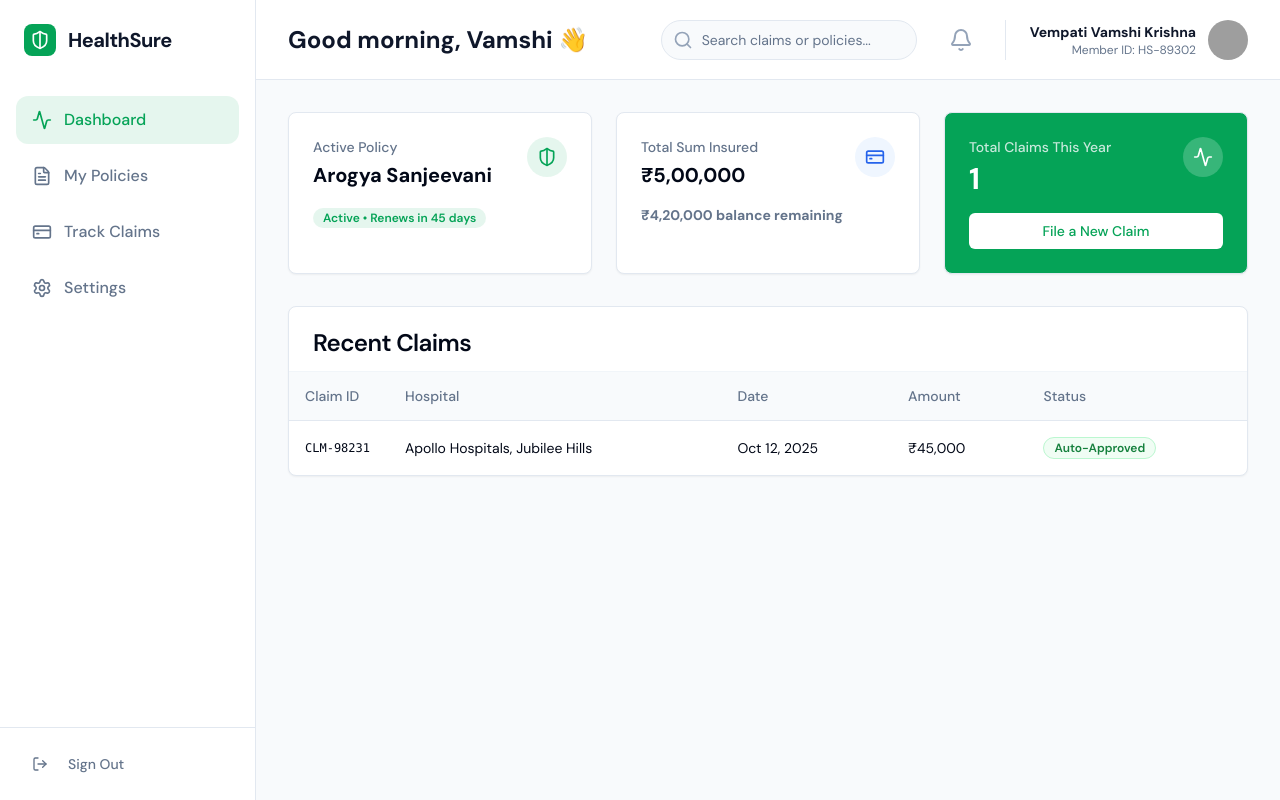
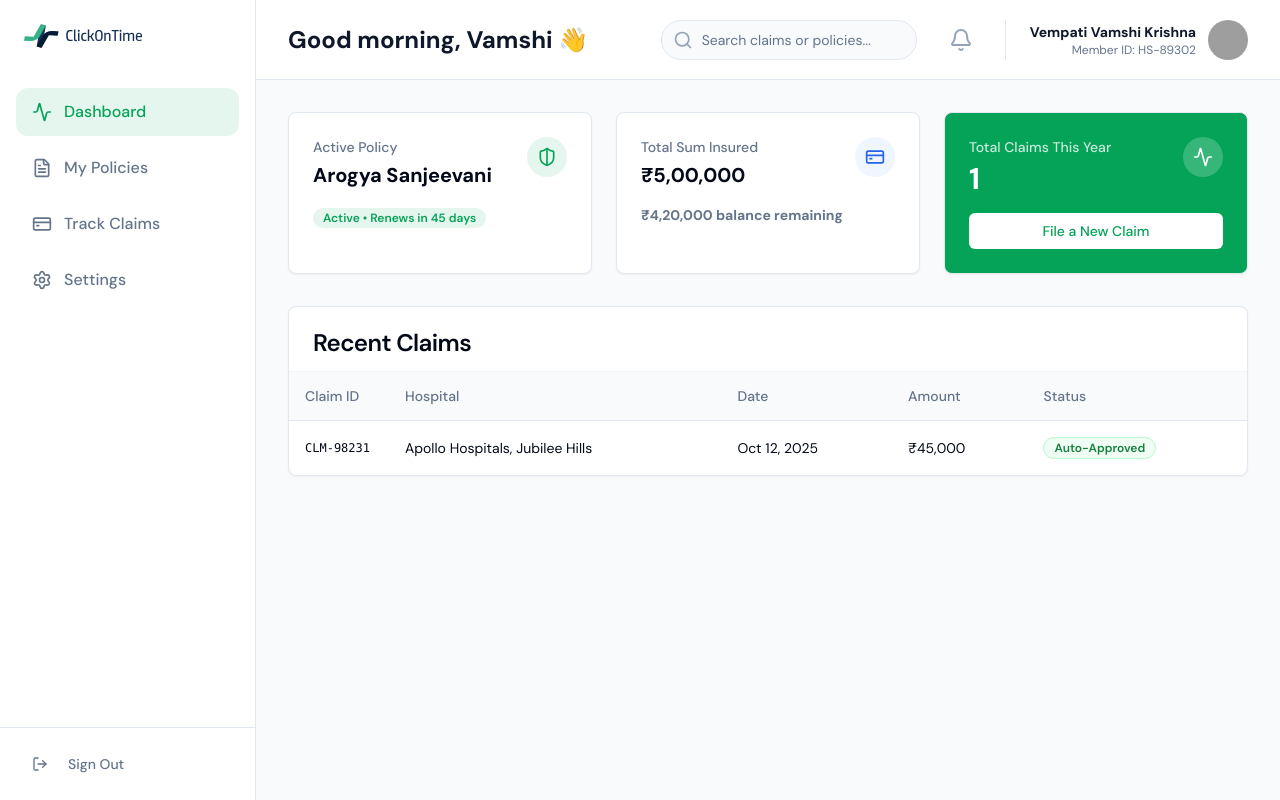
Before and after one commit to quantiratechnologies-gif/Health-Insurance-Management, a React (Vite) app in the folder health-app/: page /patient in a window 1280 px wide. Built offline with nearby package versions, Linux system fonts and the light colour scheme; grey boxes are pictures that could not be loaded.

Commit message:
Implement client SVG Logo component across all portals

```diff
--- a/health-app/src/App.tsx
+++ b/health-app/src/App.tsx
@@ -1,6 +1,7 @@
 import { BrowserRouter as Router, Routes, Route, useNavigate } from 'react-router-dom'
 import { useState } from 'react'
-import { ShieldHalf, Building2, User, ShieldCheck } from "lucide-react"
+import { Building2, User, ShieldCheck } from "lucide-react"
+import { Logo } from "./components/Logo"
 
 import { Button } from "@/components/ui/button"
 import {
@@ -42,11 +43,8 @@ function LoginScreen() {
     <div className="min-h-screen bg-slate-50 flex flex-col justify-center items-center p-4">
       {/* Brand Header */}
       <div className="flex flex-col items-center mb-8 cursor-pointer" onClick={() => navigate('/knowledge-base')}>
-        <div className="w-14 h-14 bg-white rounded-2xl shadow-sm border border-slate-100 flex items-center justify-center mb-4">
-          <ShieldHalf className="w-8 h-8 text-primary" />
-        </div>
-        <h1 className="text-3xl font-extrabold tracking-tight text-slate-900">HealthSure</h1>
-        <p className="text-slate-500 mt-1">Unified Platform Access</p>
+        <Logo className="h-10 w-auto" />
+        <p className="text-slate-500 mt-2">Unified Platform Access</p>
       </div>
 
       <Tabs defaultValue="patient" className="w-full max-w-[400px]">
--- /dev/null
+++ b/health-app/src/components/Logo.tsx
@@ -0,0 +1,33 @@
+export function Logo({ className = "h-8" }: { className?: string }) {
+  return (
+    <svg className={className} xmlns="http://www.w3.org/2000/svg" viewBox="0 0 481.1 97.8">
+      <defs>
+        <style>
+          {`
+            .st0 { fill: #193259; }
+            .st1 { fill: #051a34; }
+            .st2 { fill: #36b286; }
+          `}
+        </style>
+      </defs>
+      <g>
+        <polygon className="st0" points="73.5 91.9 51.6 90.7 67 5.5 89 6.7 73.5 91.9"/>
+        <path className="st1" d="M140.5,29.6l-3.3,18.1-35.8-1.9-30,52.1-9.9-3.2-10.1-3.3,16.1-28,8.8-15.2c7.3-12.6,23.4-20.6,39.8-19.7l24.3,1.3Z"/>
+        <path className="st2" d="M89.1,6.5l-16.3,28.3-8.6,14.9c-7.3,12.6-23.4,20.6-39.8,19.7l-24.4-1.3,3.3-18.1,35.9,1.9L69.1,0l19.9,6.5Z"/>
+      </g>
+      <g>
+        <path className="st0" d="M187.3,24c5,0,9,.7,10.9,1.1l-1,5c-2.9-.4-6-.9-9.3-.9-6.2,0-9.5,4.3-9.5,17.5s2.5,17.7,9.8,17.7,6.5-.4,9.3-1.3l1,5.1c-2.8.8-5.5,1.5-10.8,1.5-11.4,0-15.6-6.2-15.6-22.9s4.7-22.8,15.2-22.8Z"/>
+        <path className="st0" d="M203.6,22.8l5.9-.6v40.1c0,2.6,1.5,2.6,2.8,2.6s2.2-.3,2.8-.4l.9,4.4c-1.5.4-3.1.9-5.4.9-5.5,0-7-2.2-7-7.5V22.8Z"/>
+        <path className="st0" d="M223.2,23.4c2.2,0,3.9,1.7,3.9,3.9s-1.7,3.9-3.9,3.9-3.9-1.7-3.9-3.9,1.7-3.9,3.9-3.9ZM226.1,36.1v32.8h-5.9v-32.8h5.9Z"/>
+        <path className="st0" d="M245.9,35.4c3.4,0,6.7.5,8.7,1l-1.3,4.7c-2-.4-4.9-.8-7.2-.8-4.9,0-7.1,3.5-7.1,12.1s2.2,12.2,7.6,12.2,5.2-.6,7.1-1.2l1.3,4.7c-1.7.6-5.7,1.5-9.3,1.5-9.8,0-12.9-5.2-12.9-17.2s4.1-17.1,13.1-17.1Z"/>
+        <path className="st0" d="M271.5,53.7h-5.6v15.2h-5.9V22.8l5.9-.6v26.6h5.4l8.2-12.6h6.6l-9.9,14.5,10.9,18.3h-6.8l-8.8-15.2Z"/>
+        <path className="st0" d="M305.4,24c11.3,0,15.5,5.9,15.5,22.8s-4.5,22.9-15.5,22.9-15.5-5.9-15.5-22.9,4.5-22.8,15.5-22.8ZM305.4,29.1c-7,0-9.3,3.4-9.3,17.7s2.3,17.8,9.3,17.8,9.3-3.5,9.3-17.8-2.3-17.7-9.3-17.7Z"/>
+        <path className="st0" d="M327.2,68.9v-32.8h5.5v3.3c4.3-2.7,7.7-4,11.3-4s8.5,2.9,8.5,9.3v24.2h-5.9v-23.4c0-3.1-1.2-4.9-4.2-4.9s-6.3,1.3-9.3,3.1v25.2h-5.9Z"/>
+        <path className="st0" d="M357.1,29.8v-5.1h28.7v5.1h-11.3v39h-6V29.8h-11.3Z"/>
+        <path className="st0" d="M393.4,23.4c2.2,0,3.9,1.7,3.9,3.9s-1.7,3.9-3.9,3.9-3.9-1.7-3.9-3.9,1.7-3.9,3.9-3.9ZM396.4,36.1v32.8h-5.9v-32.8h5.9Z"/>
+        <path className="st0" d="M404.2,68.9v-32.8h5.5v3.3c4.3-2.7,7.7-4,11.3-4s6.1,1.4,7.5,4.4c4.5-2.9,8.2-4.4,12-4.4s8.5,2.9,8.5,9.3v24.2h-5.9v-23.4c0-3.1-1.2-4.9-4.2-4.9s-6.3,1.4-9.4,3.1c0,.3,0,.6,0,1v24.2h-5.9v-23.4c0-3.1-1.2-4.9-4.2-4.9s-6.3,1.3-9.3,3.1v25.2h-5.9Z"/>
+        <path className="st0" d="M468.7,35.4c8.9,0,12.4,4.6,12.4,13.5v4.7h-19.4c0,8.4,1.5,11.1,8.1,11.1s6.7-.8,9.5-1.6l1.3,4.6c-3.4,1.1-6.7,2-11.1,2-11.3,0-14-5.6-14-16.7s3.3-17.6,13.2-17.6ZM461.7,49h13.5c0-6.2-1.1-9.1-6.5-9.1s-6.8,2.9-7,9.1Z"/>
+      </g>
+    </svg>
+  )
+}
--- a/health-app/src/pages/AdminPortal.tsx
+++ b/health-app/src/pages/AdminPortal.tsx
@@ -1,4 +1,5 @@
-import { ShieldHalf, ShieldAlert, BarChart3, Server, CheckCircle2, AlertTriangle, LogOut, Bell } from "lucide-react"
+import { ShieldAlert, BarChart3, Server, CheckCircle2, AlertTriangle, LogOut, Bell } from "lucide-react"
+import { Logo } from "../components/Logo"
 import { Card, CardContent, CardHeader, CardTitle } from "@/components/ui/card"
 import { Button } from "@/components/ui/button"
 import { Badge } from "@/components/ui/badge"
@@ -23,10 +24,7 @@ export default function AdminPortal() {
     <div className="flex h-screen bg-slate-100 text-slate-900">
       <aside className="w-64 bg-slate-950 text-white border-r border-slate-800 flex flex-col">
         <div className="p-6 flex items-center gap-3">
-          <div className="w-8 h-8 bg-purple-600 rounded-lg flex items-center justify-center">
-            <ShieldHalf className="w-5 h-5 text-white" />
-          </div>
-          <span className="font-bold text-xl tracking-tight">TPA Admin</span>
+          <Logo className="h-6 w-auto brightness-0 invert" />
         </div>
         <nav className="flex-1 px-4 space-y-2 mt-4">
           <a href="#" className="flex items-center gap-3 px-4 py-3 bg-white/10 rounded-xl font-medium">
--- a/health-app/src/pages/HospitalPortal.tsx
+++ b/health-app/src/pages/HospitalPortal.tsx
@@ -1,4 +1,5 @@
-import { ShieldHalf, Users, PlusCircle, FileCheck, CheckCircle2, XCircle, Clock, Search, LogOut, Bell } from "lucide-react"
+import { Users, PlusCircle, FileCheck, CheckCircle2, XCircle, Clock, Search, LogOut, Bell } from "lucide-react"
+import { Logo } from "../components/Logo"
 import { Card, CardContent, CardHeader, CardTitle } from "@/components/ui/card"
 import { Button } from "@/components/ui/button"
 import { Badge } from "@/components/ui/badge"
@@ -47,10 +48,7 @@ export default function HospitalPortal() {
     <div className="flex h-screen bg-slate-50 text-slate-900">
       <aside className="w-64 bg-slate-900 text-white border-r border-slate-800 flex flex-col">
         <div className="p-6 flex items-center gap-3">
-          <div className="w-8 h-8 bg-white rounded-lg flex items-center justify-center">
-            <ShieldHalf className="w-5 h-5 text-slate-900" />
-          </div>
-          <span className="font-bold text-xl tracking-tight">Provider Hub</span>
+          <Logo className="h-6 w-auto brightness-0 invert" />
         </div>
         <nav className="flex-1 px-4 space-y-2 mt-4">
           <a href="#" className="flex items-center gap-3 px-4 py-3 bg-white/10 rounded-xl font-medium">
--- a/health-app/src/pages/KnowledgeBase.tsx
+++ b/health-app/src/pages/KnowledgeBase.tsx
@@ -1,4 +1,5 @@
-import { BookOpen, FileText, CheckCircle2, ShieldAlert, ArrowLeft, Users, User, HeartPulse, ShieldHalf, Baby, Building2, TrendingUp, Scale, Settings } from "lucide-react"
+import { FileText, CheckCircle2, ShieldAlert, ArrowLeft, Users, User, HeartPulse, ShieldHalf, Baby, Building2, TrendingUp, Scale, Settings } from "lucide-react"
+import { Logo } from "../components/Logo"
 import { Card, CardContent, CardHeader, CardTitle, CardDescription } from "@/components/ui/card"
 import { Button } from "@/components/ui/button"
 import { Badge } from "@/components/ui/badge"
@@ -19,10 +20,8 @@ export default function KnowledgeBase() {
             <ArrowLeft className="w-4 h-4 mr-2" /> Back to Hub
           </Button>
           <div className="flex items-center gap-3">
-            <div className="w-10 h-10 bg-yellow-100 rounded-xl flex items-center justify-center">
-              <BookOpen className="w-6 h-6 text-yellow-600" />
-            </div>
-            <h1 className="text-2xl font-extrabold tracking-tight text-slate-900">HealthSure Knowledge Base</h1>
+            <Logo className="h-6 w-auto" />
+            <h1 className="text-2xl font-extrabold tracking-tight text-slate-900 border-l border-slate-200 pl-3 ml-1">Knowledge Base</h1>
           </div>
         </div>
       </div>
--- a/health-app/src/pages/PatientPortal.tsx
+++ b/health-app/src/pages/PatientPortal.tsx
@@ -1,4 +1,5 @@
 import { ShieldHalf, FileText, Activity, CreditCard, LogOut, Search, Bell, Settings } from "lucide-react"
+import { Logo } from "../components/Logo"
 import { Card, CardContent, CardHeader, CardTitle } from "@/components/ui/card"
 import { Button } from "@/components/ui/button"
 import { Badge } from "@/components/ui/badge"
@@ -22,10 +23,7 @@ export default function PatientPortal() {
       {/* Sidebar */}
       <aside className="w-64 bg-white border-r border-slate-200 flex flex-col">
         <div className="p-6 flex items-center gap-3">
-          <div className="w-8 h-8 bg-primary rounded-lg flex items-center justify-center">
-            <ShieldHalf className="w-5 h-5 text-white" />
-          </div>
-          <span className="font-bold text-xl tracking-tight text-slate-900">HealthSure</span>
+          <Logo className="h-6 w-auto" />
         </div>
 
         <nav className="flex-1 px-4 space-y-2 mt-4">
```
Also changed, not shown: 1 other file (tests, documents, lock files or other folders).
